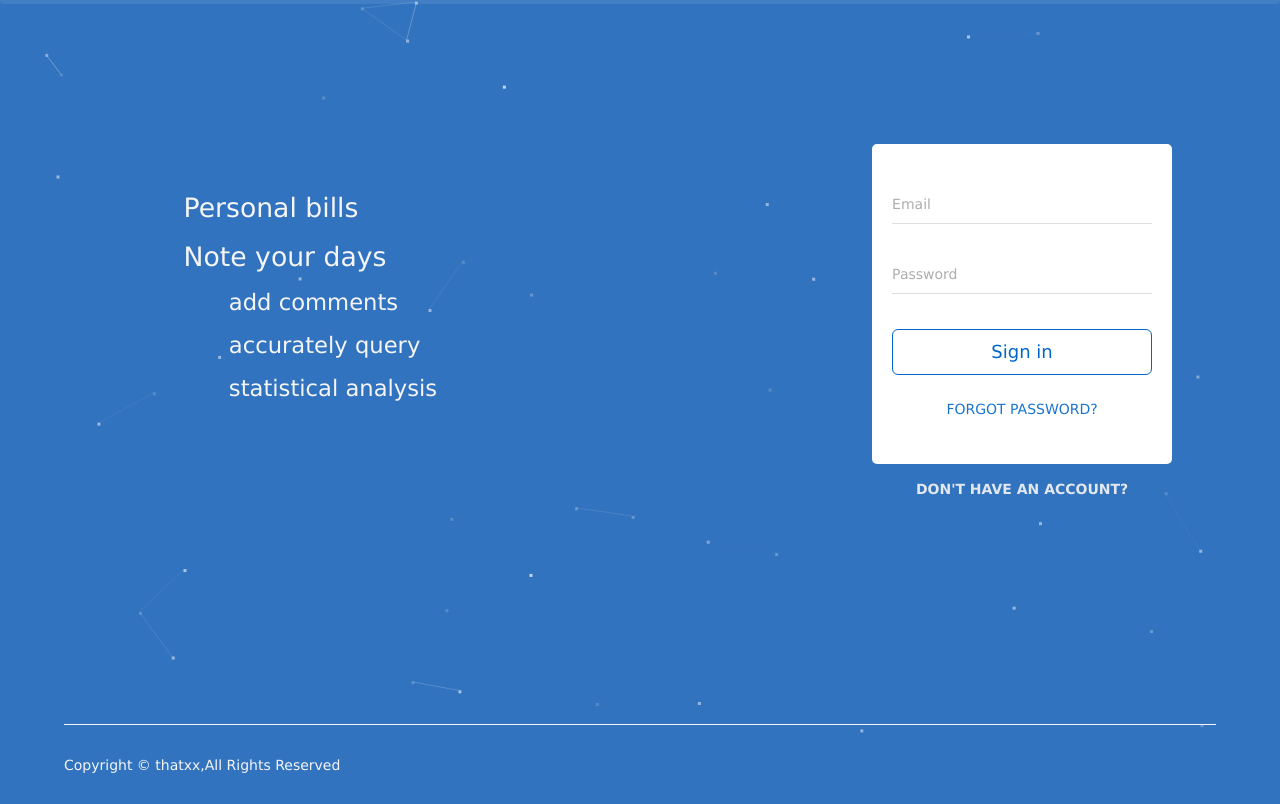
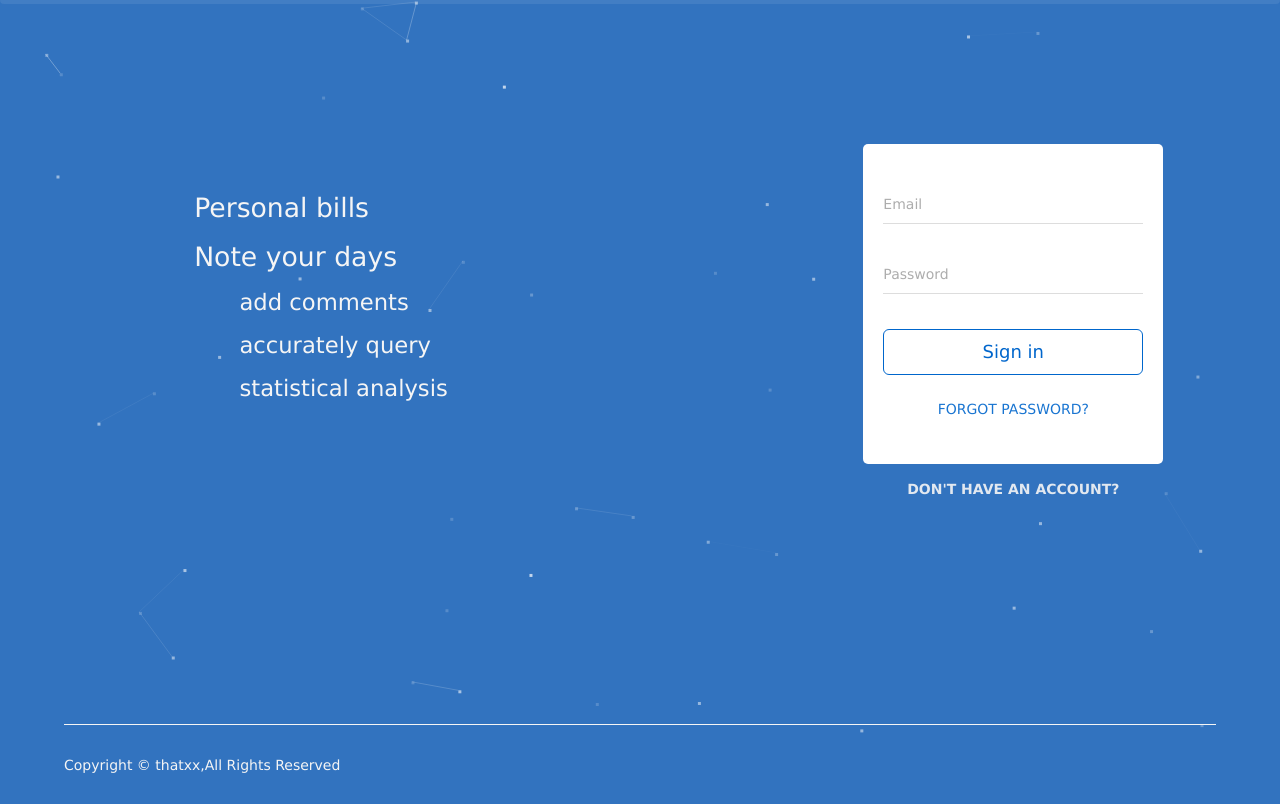
Before and after one commit to thatxx/mybills, a plain HTML site: page index.html in a window 1280 px wide. Shown: the part 66-870 px from the top of the page. Drawn offline with Linux system fonts and the light colour scheme.

Commit message:
add index

```diff
--- a/css/mycss.css
+++ b/css/mycss.css
@@ -168,10 +168,10 @@
 			transform-style: preserve-3d;
 			perspective: 1000;
 			transition: 1s;
-			width: 360px;
+			width: 340px;
 			height: 500px;
-			padding-left: 30px;
-			padding-right: 30px;
+			padding-left: 20px;
+			padding-right: 20px;
 		}
 		.signin{
 			z-index: 5;
--- a/index.html
+++ b/index.html
@@ -59,6 +59,7 @@
 		    </div><!-- /.navbar-collapse -->
 		  </div><!-- /.container-fluid -->
 		</nav>
+		<div class="container-fluid">
 		<div class="row indexrow">
 			<div class="col-lg-7 col-md-7 hidden-sm hidden-xs ">
 				<div class="indexintro">
@@ -69,7 +70,7 @@
 					<p>&emsp;&emsp;statistical analysis</p>
 				</div>
 			</div>
-			<div class="col-lg-5 col-md-5 col-xs-12 col-sm-12">
+			<div class="col-lg-5 col-md-5 col-xs-12 col-sm-12" style="position: relative;">
 				<div class="sign" id="sign">
 					<div class="signin">
 						<form action="" class="signchild" method="post">
@@ -111,6 +112,7 @@
 				</div>
 			</div>
 		</div>
+		</div>
 		<div class="foot">
 			<div class="row">
 				<div class="col-md-4">
```
